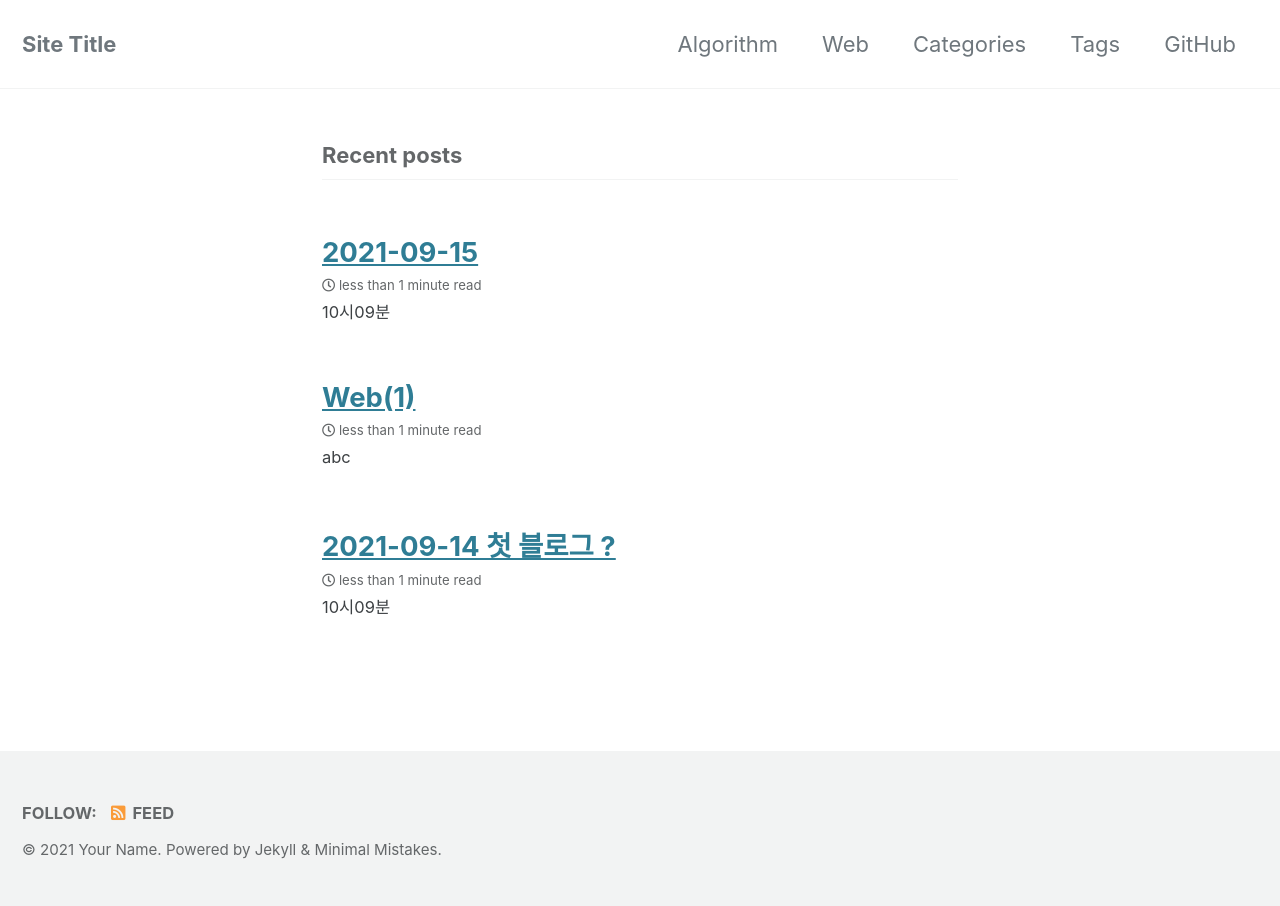
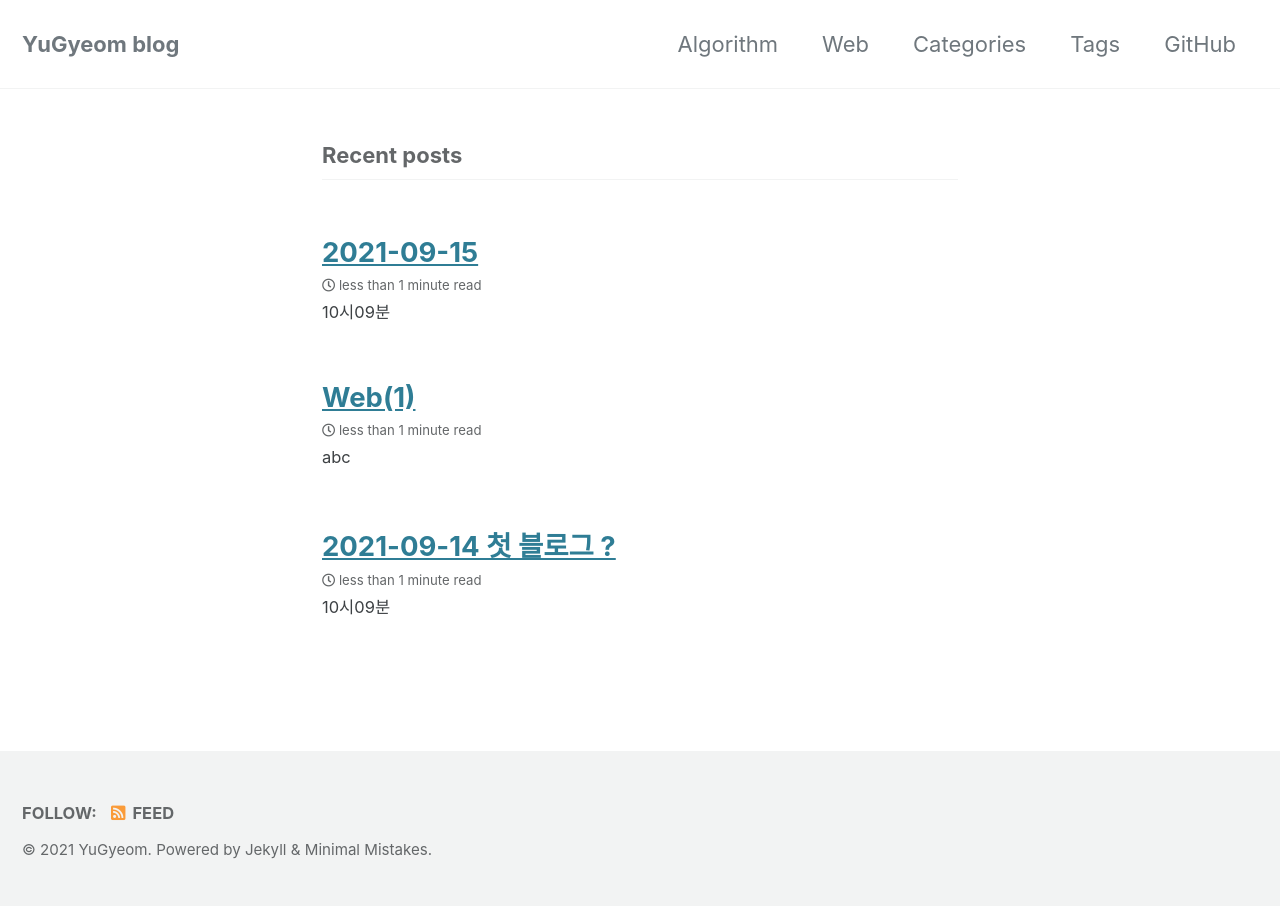
Before and after one commit to rladbrua0207/rladbrua0207.github.io, a Jekyll site: the page built from index.markdown, in a window 1280 px wide. Built offline with Jekyll 4.4.1, drawn with Linux system fonts in a browser that asks for light colours; cached includes are drawn as plain includes; the list of posts is cut into pages by our own code.

Commit message:
Update _config.yml

```diff
--- a/_config.yml
+++ b/_config.yml
@@ -16,11 +16,11 @@ minimal_mistakes_skin    : "default" # "air", "aqua", "contrast", "dark", "dirt"
 
 # Site Settings
 locale                   : "en-US"
-title                    : "Site Title"
+title                    : "YuGyeom blog"
 title_separator          : "-"
 subtitle                 : # site tagline that appears below site title in masthead
-name                     : "Your Name"
-description              : "An amazing website."
+name                     : "YuGyeom"
+description              : "CNU CSE 19"
 url                      : "https://rladbrua0207.github.io"
 baseurl                  : # the subpath of your site, e.g. "/blog"
 repository               : # GitHub username/repo-name e.g. "mmistakes/minimal-mistakes"
```
